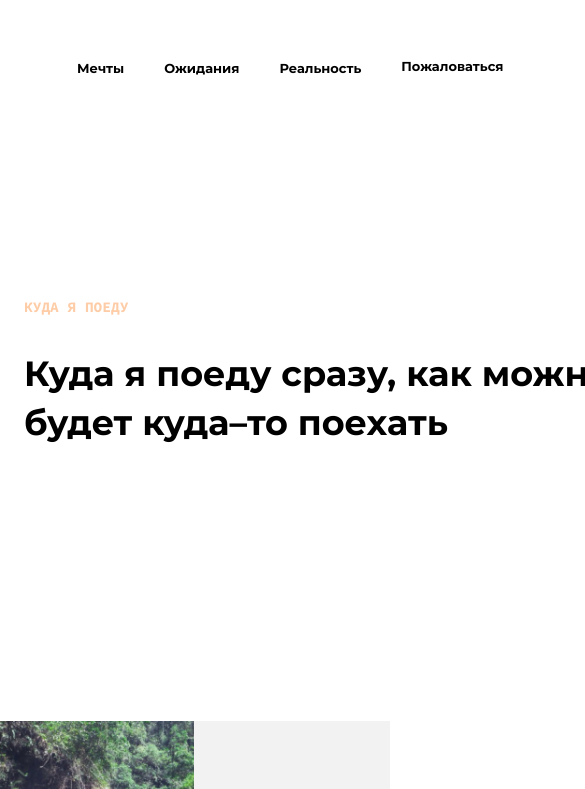
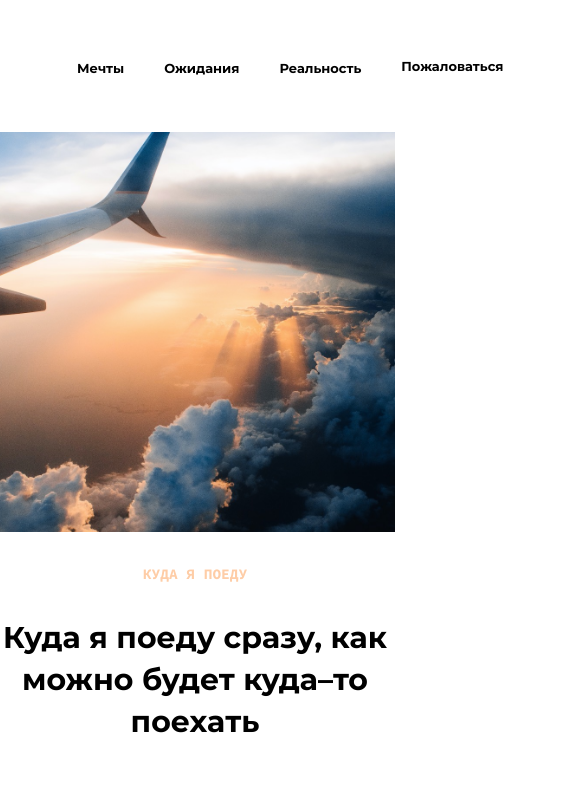
Before and after one commit to MB-team/first-competition, a plain HTML site: page index.html in a window 390 px wide. Shown: the top 789 px of the page, 585 px wide, since content can reach past the window. Drawn offline with Linux system fonts and the light colour scheme.

Commit message:
Добавлена мобильная версия для intro

```diff
--- a/blocks/intro/__image/intro__image.css
+++ b/blocks/intro/__image/intro__image.css
@@ -1,5 +1,6 @@
 .intro__image {
     width: 400px;
+    min-width: 400px;
     height: 400px;
     object-fit: cover;
     object-position: center;
--- /dev/null
+++ b/blocks/intro/__subtitle/intro__subtitle.css
@@ -0,0 +1,22 @@
+.intro__subtitle {
+    margin: 0;
+    padding: 0;
+    padding-top: 35px;
+    font-weight: bold;
+    font-size: 35px;
+    line-height: 1.4;
+    max-width: 600px;
+}
+
+@media (max-width: 1175px) {
+    .intro__subtitle {
+        min-width: 400px;
+        font-size: 30px;
+    }
+}
+
+@media (max-width: 864px) {
+    .intro__subtitle {
+        text-align: center;
+    }
+}
--- a/blocks/two-rows/__title/two-rows__title.css
+++ b/blocks/intro/__title/intro__title.css
@@ -1,4 +1,4 @@
-.two-rows__title {
+.intro__title {
     margin: 0;
     padding: 0;
     text-transform: uppercase;
--- /dev/null
+++ b/blocks/intro/__two-rows/intro__two-rows.css
@@ -0,0 +1,16 @@
+@media (min-width: 1440px) {
+  .intro__two-rows {
+      margin-right: 184px;
+  }
+}
+
+@media (max-width: 864px) {
+  .intro__two-rows {
+      display: flex;
+      flex-direction: column;
+      align-items: center;
+      margin-right: 0;
+      padding-top: 35px;
+      order: 1;
+  }
+}
--- a/blocks/intro/intro.css
+++ b/blocks/intro/intro.css
@@ -26,8 +26,16 @@
     }
 }
 
-@media (max-width: 1158px) {
+@media (max-width: 1175px) {
     .intro {
         width: calc(100% - 48px);
     }
 }
+
+@media (max-width: 864px) {
+    .intro {
+        flex-direction: column;
+        padding-bottom: 80px;
+        padding-top: 55px;
+    }
+}
--- a/blocks/two-rows/__subtitle/two-rows__subtitle.css
+++ /dev/null
@@ -1,9 +0,0 @@
-.two-rows__subtitle {
-    margin: 0;
-    padding: 0;
-    padding-top: 35px;
-    font-weight: bold;
-    font-size: 35px;
-    line-height: 1.4;
-    width: 600px;
-}
--- a/blocks/two-rows/two-rows.css
+++ /dev/null
@@ -1,5 +0,0 @@
-@media (min-width: 1440px) {
-  .two-rows {
-      margin-right: 184px;
-  }
-}
--- a/index.html
+++ b/index.html
@@ -22,9 +22,9 @@
 
     <main class="content">
         <section class="intro">
-            <div class="two-rows">
-                <h1 class="two-rows__title">Куда я поеду</h1>
-                <p class="two-rows__subtitle">Куда я поеду сразу, как можно будет куда–то поехать</p>
+            <div class="intro__two-rows">
+                <h1 class="intro__title">Куда я поеду</h1>
+                <p class="intro__subtitle">Куда я поеду сразу, как можно будет куда–то поехать</p>
             </div>
             <img class="intro__image" src="./images/intro-image.jpeg" alt="Крыло самолета">
         </section>
--- a/pages/index.css
+++ b/pages/index.css
@@ -12,9 +12,9 @@
 @import url(../blocks/content/content.css);
 @import url(../blocks/intro/intro.css);
 @import url(../blocks/intro/__image/intro__image.css);
-@import url(../blocks/two-rows/two-rows.css);
-@import url(../blocks/two-rows/__title/two-rows__title.css);
-@import url(../blocks/two-rows/__subtitle/two-rows__subtitle.css);
+@import url(../blocks/intro/__two-rows/intro__two-rows.css);
+@import url(../blocks/intro/__title/intro__title.css);
+@import url(../blocks/intro/__subtitle/intro__subtitle.css);
 
 /* Places */
 @import url(../blocks/places/places.css);
```
